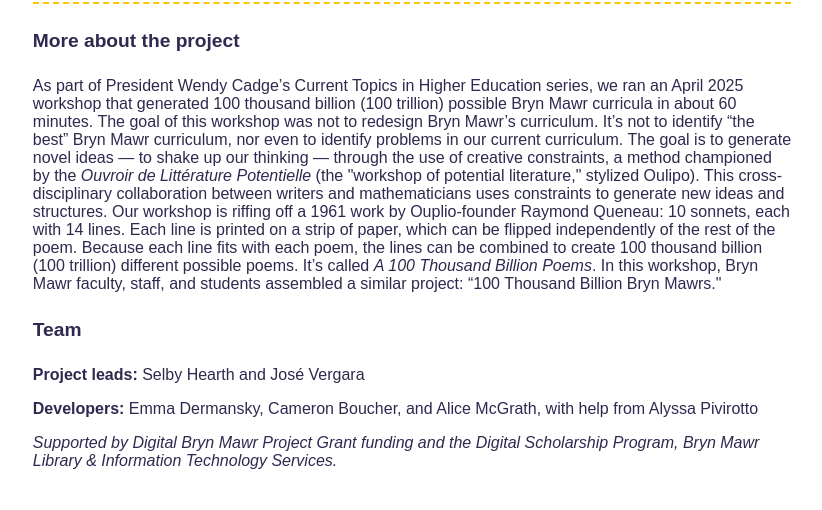
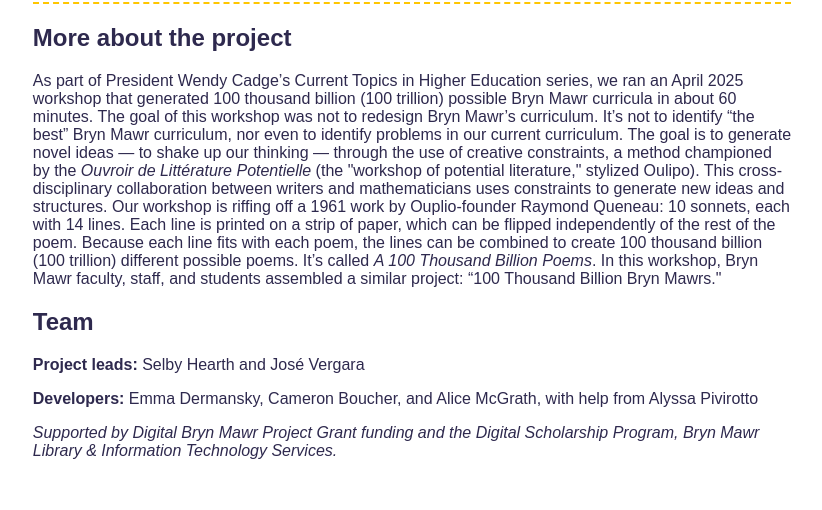
Before and after one commit to digbmc/100tbbm-container, a Jekyll site: the page built from index.html, in a window 1280 px wide. Shown: the part 661-1171 px from the top of the page, without its empty margins (228-1050 px from the left). Built offline with Jekyll 4.4.1, drawn with Linux system fonts in a browser that asks for light colours; some web fonts are replaced.

Commit message:
change h4s to h2s

```diff
--- a/_includes/footer.html
+++ b/_includes/footer.html
@@ -1,7 +1,7 @@
 <footer>
-    <h4>More about the project</h4>
+    <h2>More about the project</h2>
     <p>As part of President Wendy Cadge’s Current Topics in Higher Education series, we ran an April 2025 workshop that generated 100 thousand billion (100 trillion) possible Bryn Mawr curricula in about 60 minutes. The goal of this workshop was not to redesign Bryn Mawr’s curriculum. It’s not to identify “the best” Bryn Mawr curriculum, nor even to identify problems in our current curriculum. The goal is to generate novel ideas — to shake up our thinking — through the use of creative constraints, a method championed by the <em>Ouvroir de Littérature Potentielle</em> (the "workshop of potential literature," stylized Oulipo). This cross-disciplinary collaboration between writers and mathematicians uses constraints to generate new ideas and structures. Our workshop is riffing off a 1961 work by Ouplio-founder Raymond Queneau: 10 sonnets, each with 14 lines. Each line is printed on a strip of paper, which can be flipped independently of the rest of the poem. Because each line fits with each poem, the lines can be combined to create 100 thousand billion (100 trillion) different possible poems. It’s called <em>A 100 Thousand Billion Poems</em>. In this workshop, Bryn Mawr faculty, staff, and students assembled a similar project: “100 Thousand Billion Bryn Mawrs."</p>
-    <h4>Team</h4>
+    <h2>Team</h2>
     <p><strong>Project leads:</strong> Selby Hearth and José Vergara</p>
     <p><strong>Developers:</strong> Emma Dermansky, Cameron Boucher, and Alice McGrath, with help from Alyssa Pivirotto</p>
     <p><em>Supported by Digital Bryn Mawr Project Grant funding and the Digital Scholarship Program, Bryn Mawr Library & Information Technology Services.</em></p>
```
